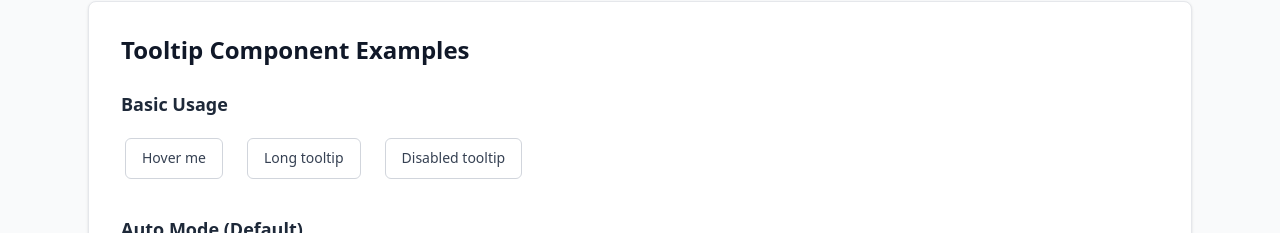
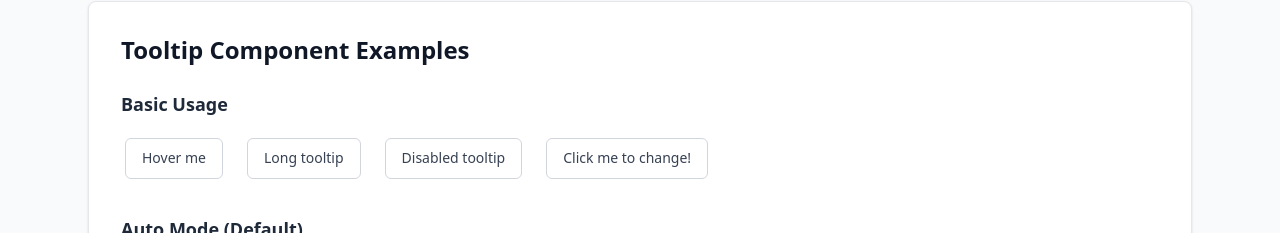
Before and after one commit to borsTiHD/vue-custom-tooltip, a Vue app: page / in a window 1280 px wide. Shown: the part 389-622 px from the top of the page. Built offline with nearby package versions, Linux system fonts and the light colour scheme.

Commit message:
feat: add dynamic tooltip functionality to Button component

```diff
--- a/src/components/tooltip/TooltipDirectiveExample.vue
+++ b/src/components/tooltip/TooltipDirectiveExample.vue
@@ -1,5 +1,14 @@
 <script setup lang="ts">
+import { ref } from 'vue'
 import Button from '@/components/Button.vue'
+
+const btnLabel = ref('Click me to change!')
+const tooltipMsg = ref('Click this Button, it will change the button text and tooltip text')
+
+function onClick(message: string) {
+  btnLabel.value = message
+  tooltipMsg.value = message
+}
 </script>
 
 <template>
@@ -20,6 +29,8 @@ import Button from '@/components/Button.vue'
           v-tooltip="'This tooltip has a longer message to demonstrate text wrapping'"
           label="Long tooltip"
         />
+
+        <Button v-tooltip="tooltipMsg" :label="btnLabel" @click="onClick('This Button/Tooltip got Changed')" />
       </div>
     </div>
 
--- a/src/components/tooltip/TooltipExample.vue
+++ b/src/components/tooltip/TooltipExample.vue
@@ -1,5 +1,14 @@
 <script setup lang="ts">
+import { ref } from 'vue'
 import Button from '@/components/Button.vue'
+
+const btnLabel = ref('Click me to change!')
+const tooltipMsg = ref('Click this Button, it will change the button text and tooltip text')
+
+function onClick(message: string) {
+  btnLabel.value = message
+  tooltipMsg.value = message
+}
 </script>
 
 <template>
@@ -24,6 +33,10 @@ import Button from '@/components/Button.vue'
 
         <Tooltip content="Disabled tooltip" disabled>
           <Button label="Disabled tooltip" />
+        </Tooltip>
+
+        <Tooltip :content="tooltipMsg">
+          <Button :label="btnLabel" @click="onClick('This Button/Tooltip got Changed')" />
         </Tooltip>
       </div>
     </div>
```
